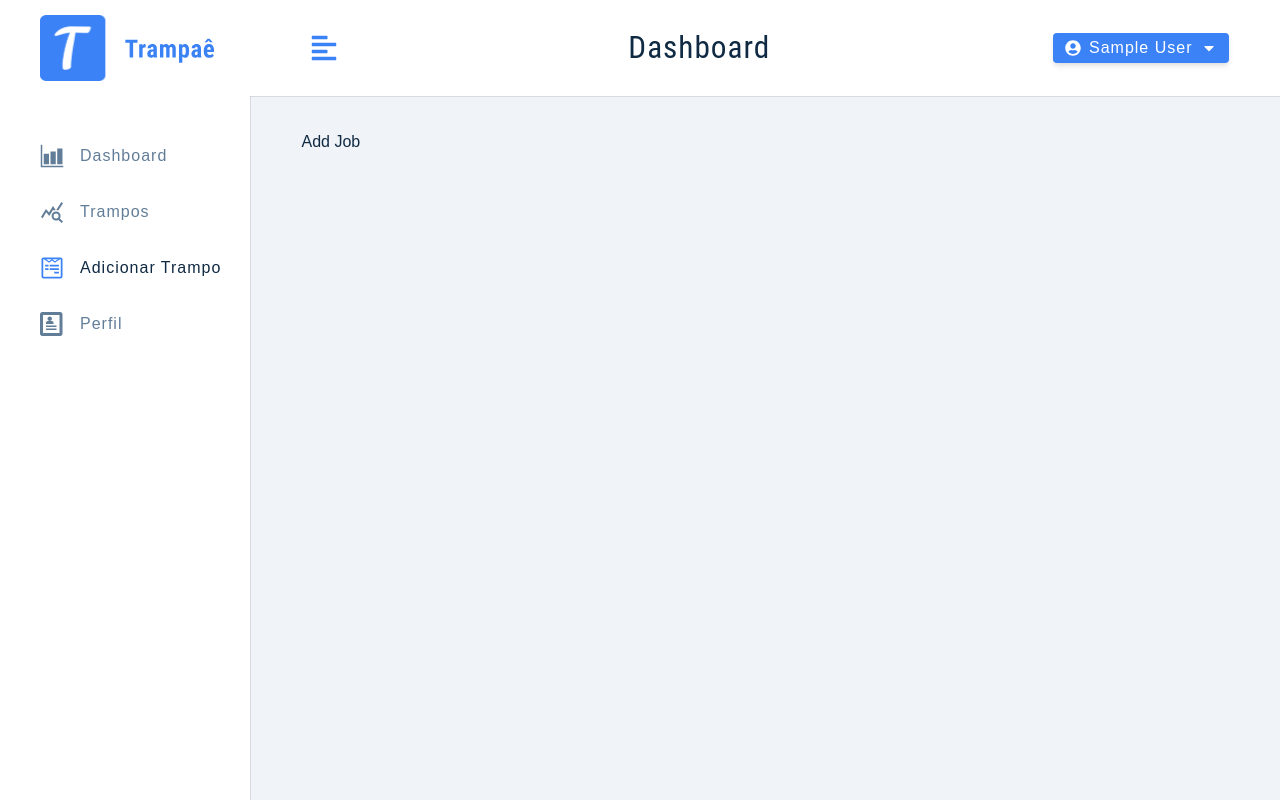
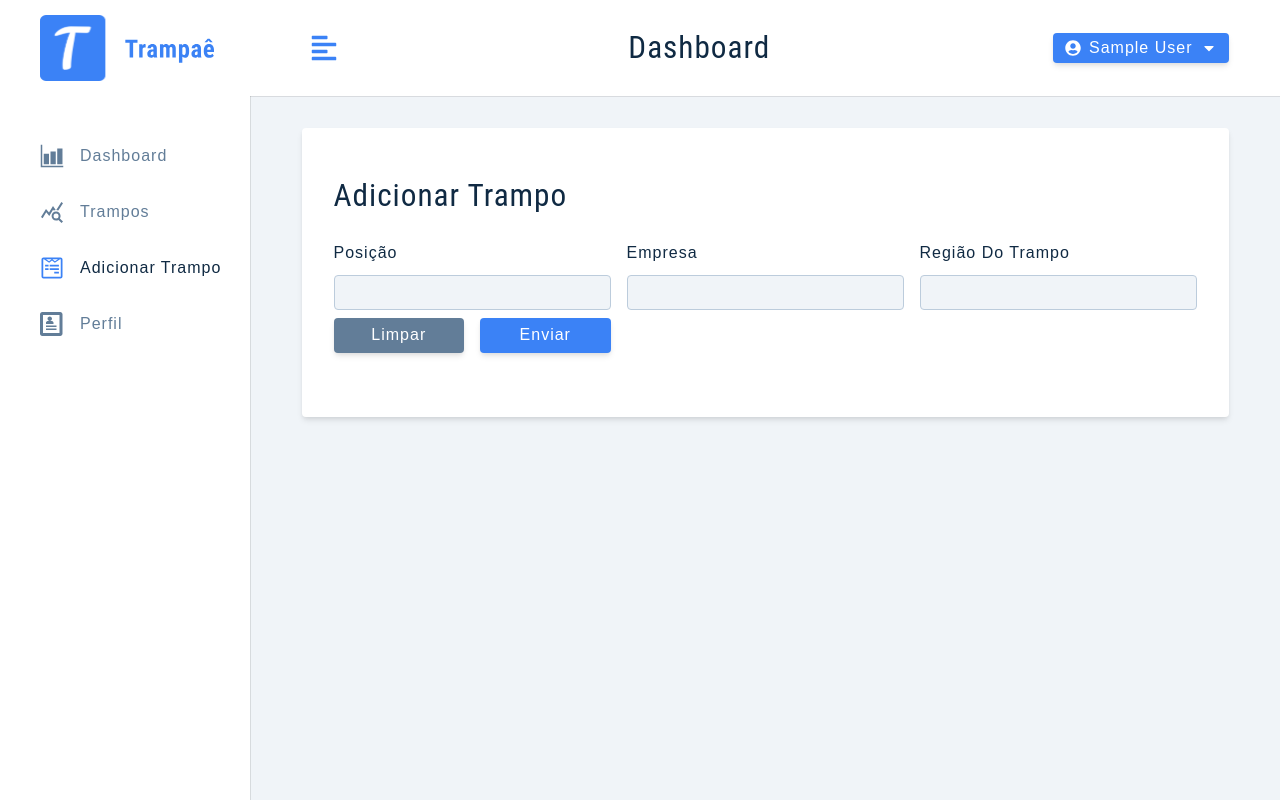
Before and after one commit to Lutefd/Trampae, a React (Create React App) app: page /add-job in a window 1280 px wide. Built offline with nearby package versions, Linux system fonts and the light colour scheme; sample sign-in values are in the browser's storage.

Commit message:
add add jobs page

```diff
--- a/src/pages/dashboard/AddJob.js
+++ b/src/pages/dashboard/AddJob.js
@@ -1,4 +1,91 @@
+import { FormRow } from '../../components';
+import Wrapper from '../../assets/wrappers/DashboardFormPage';
+import { useSelector, useDispatch } from 'react-redux';
+import { toast } from 'react-toastify';
+
 const AddJob = () => {
-  return <div>Add Job</div>;
+  const {
+    isLoading,
+    position,
+    company,
+    jobLocation,
+    jobType,
+    jobTypeOptions,
+    status,
+    statusOptions,
+    isEditing,
+    editJobId,
+  } = useSelector((store) => store.job);
+  const dispatch = useDispatch();
+
+  const handleSubmit = (e) => {
+    e.preventDefault();
+
+    if (!position || !company || !jobLocation) {
+      toast.error('Preencha todos os campos');
+      return;
+    }
+  };
+  const handleJobInput = (e) => {
+    const name = e.target.name;
+    const value = e.target.value;
+  };
+
+  return (
+    <Wrapper>
+      <form className="form">
+        <h3>{isEditing ? 'Editar Trampo' : 'adicionar trampo'}</h3>
+
+        <div className="form-center">
+          {/* position */}
+          <FormRow
+            type="text"
+            labelText="Posição"
+            name="position"
+            value={position}
+            handleChange={handleJobInput}
+          />
+          {/* company */}
+          <FormRow
+            type="text"
+            labelText="Empresa"
+            name="company"
+            value={company}
+            handleChange={handleJobInput}
+          />
+          {/* location */}
+          <FormRow
+            type="text"
+            labelText="Região do Trampo"
+            name="jobLocation"
+            value={jobLocation}
+            handleChange={handleJobInput}
+          />
+          {/* job status */}
+
+          {/* job type */}
+
+          {/* btn container */}
+          <div className="btn-container">
+            <button
+              type="button"
+              className="btn btn-block clear-btn"
+              onClick={() => console.log('clear values')}
+            >
+              Limpar
+            </button>
+            <button
+              type="submit"
+              className="btn btn-block submit-btn"
+              onClick={handleSubmit}
+              disabled={isLoading}
+            >
+              Enviar
+            </button>
+          </div>
+        </div>
+      </form>
+    </Wrapper>
+  );
 };
 export default AddJob;
```
